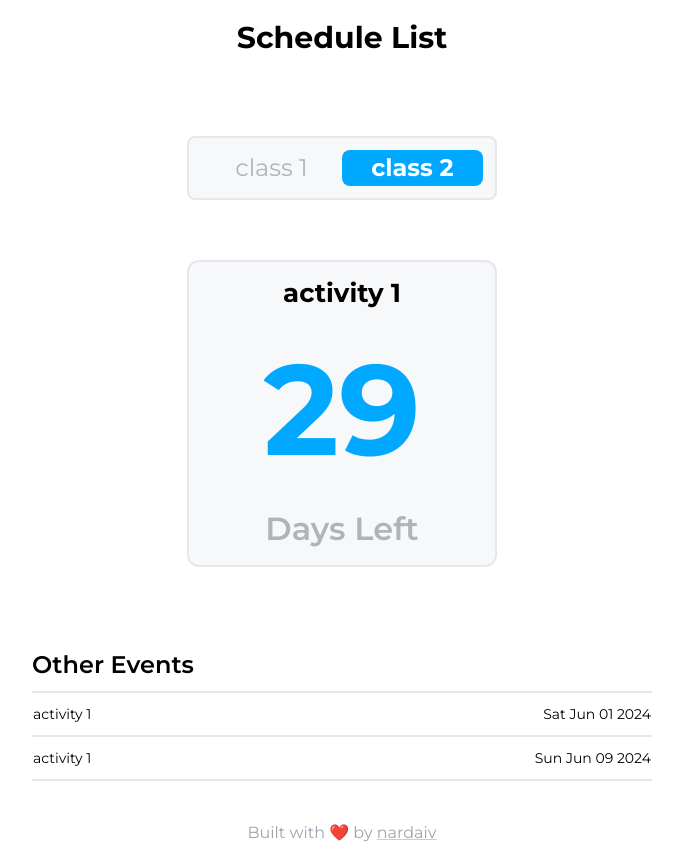
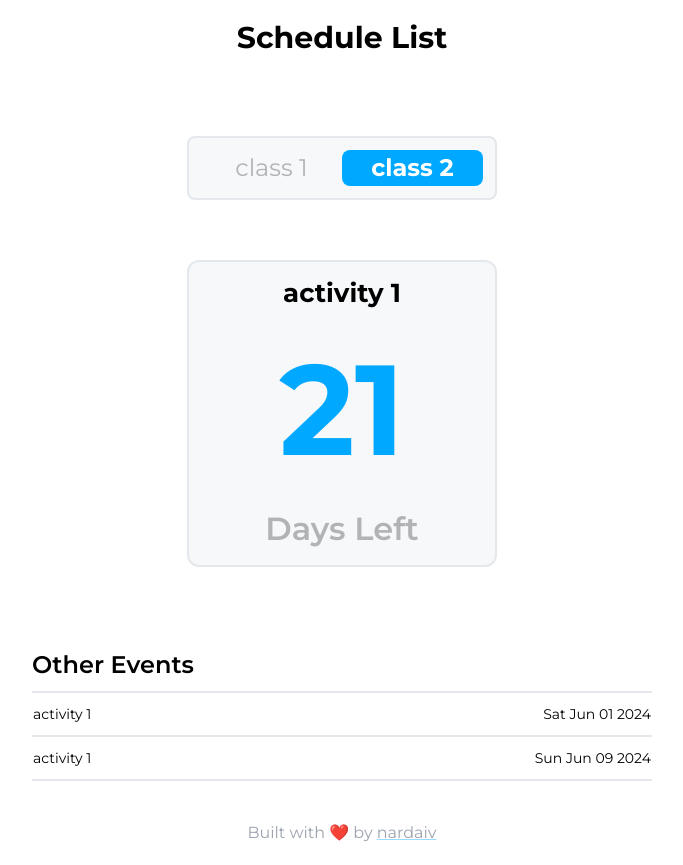
Before and after one commit to nardaiv/multiple-date-count-down, a React (Vite) app: page / in a window 1280 px wide. Shown: the whole page, without its empty margins (298-981 px from the left). Built offline with nearby package versions, Linux system fonts and the light colour scheme.

Commit message:
solving the countdown to display the correct date

```diff
--- a/src/App.jsx
+++ b/src/App.jsx
@@ -27,25 +27,22 @@ function App() {
       return {...val, events: newData }
     })
   )
-  console.log(processedData)
   const [selectedEventIndex, setSelectedEventIndex] = React.useState(0)
 
-  console.log(selectedEventIndex)
   React.useEffect(()=>{
     //change the selectedEventIndex so it matches the selectedMenu
     setSelectedEventIndex(()=>{
-      let i = null;
-      let eventsArr = processedData[selectedMenu].events ;
-      for(let j = 0; j<eventsArr.length; j++){
-        i = !eventsArr[j].isEventPast ? j : null;
-      }
-      return i
+      //filtering the processedData that has the isEventPast value equal to false (which mean the date isn't the past)
+      let eventsArr = processedData[selectedMenu].events.filter((val) => {
+        return !val.isEventPast;
+      }) ;
+      //grab the sooner date
+      return eventsArr[0]
     })
   }, [selectedMenu])
 
   function changeSelected(id){
     setSelectedMenu(id)
-    if (selectedMenu!= id ) setSelectedEventIndex(0)
   }
 
   return (
--- a/src/CountDown.jsx
+++ b/src/CountDown.jsx
@@ -1,10 +1,7 @@
 import React from 'react'
 
 export default function CountDown(props){
-    // console.log(props)
-    const selectedEvent = props.data[props.selectedMenu].events[props.selectedEventIndex];
-    // console.log(selectedEvent)
-
+    const selectedEvent = props.selectedEventIndex;
 
     const eventDate = new Date(selectedEvent.date);
     const remainingDate = Math.ceil((eventDate.getTime() - props.currentDate.getTime())/(1000*60*60*24));
```
